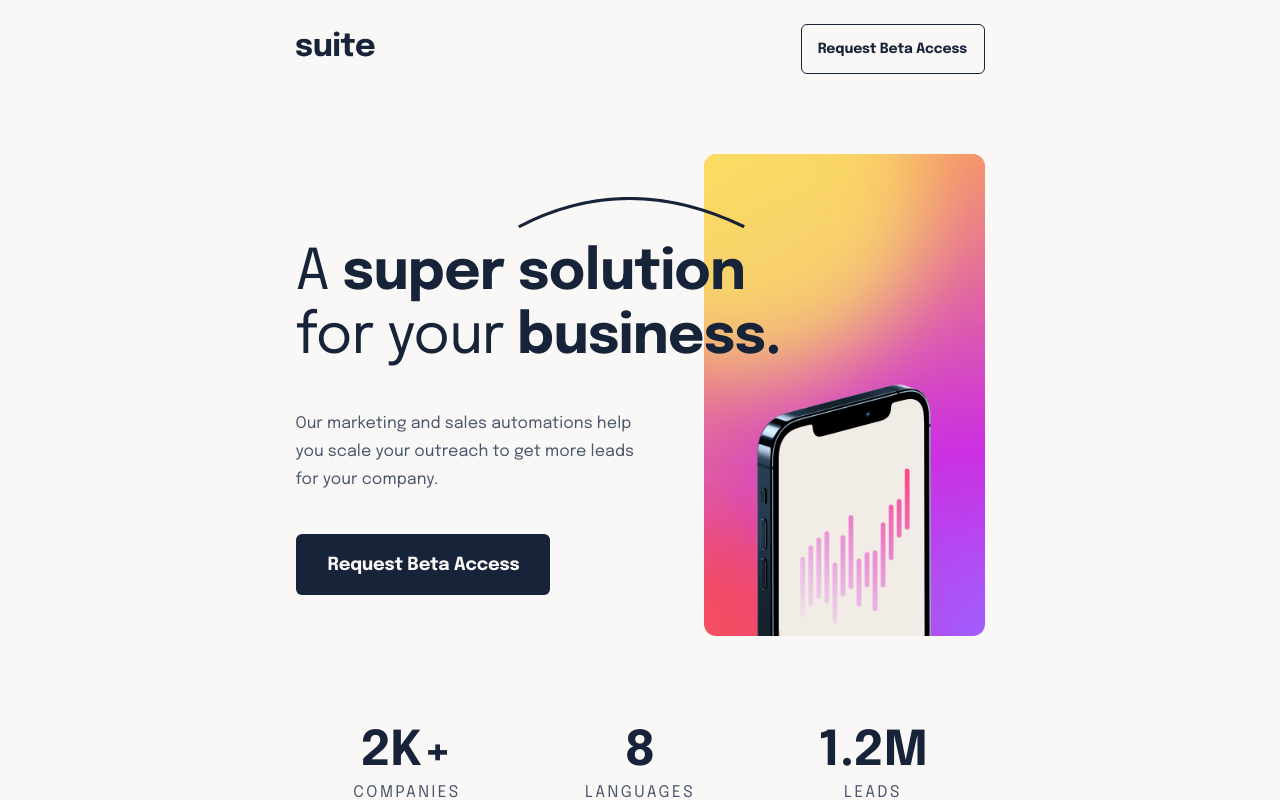
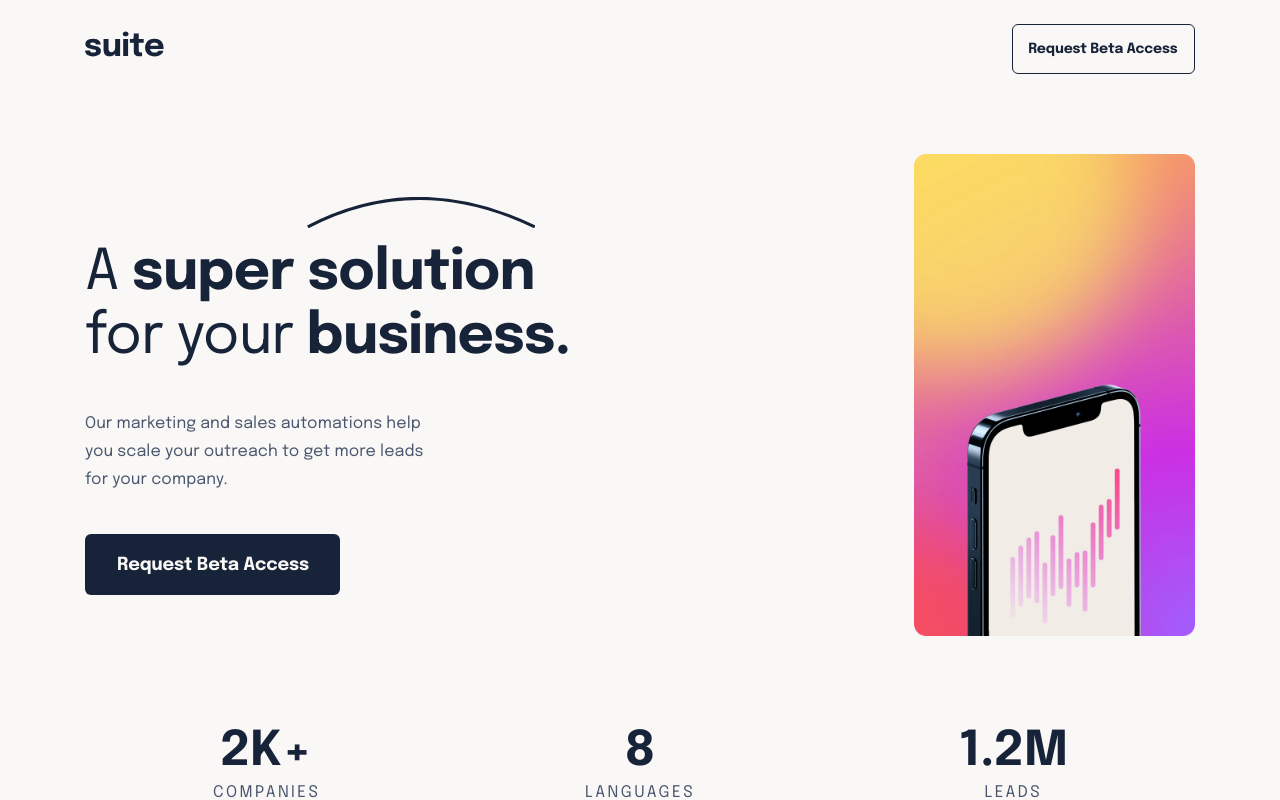
Before and after one commit to HanSeongLee/suite-landing-page, a Next.js app: page / in a window 1280 px wide. Shown: the top 800 px of the page. Built offline with nearby package versions, Linux system fonts and the light colour scheme; no server answers.

Commit message:
ADD | Container on desktop

```diff
--- a/components/Container/style.module.scss
+++ b/components/Container/style.module.scss
@@ -8,4 +8,8 @@
     padding: 0;
     margin: auto;
   }
+
+  @include media(">desktop") {
+    max-width: 1110px;
+  }
 }
```
